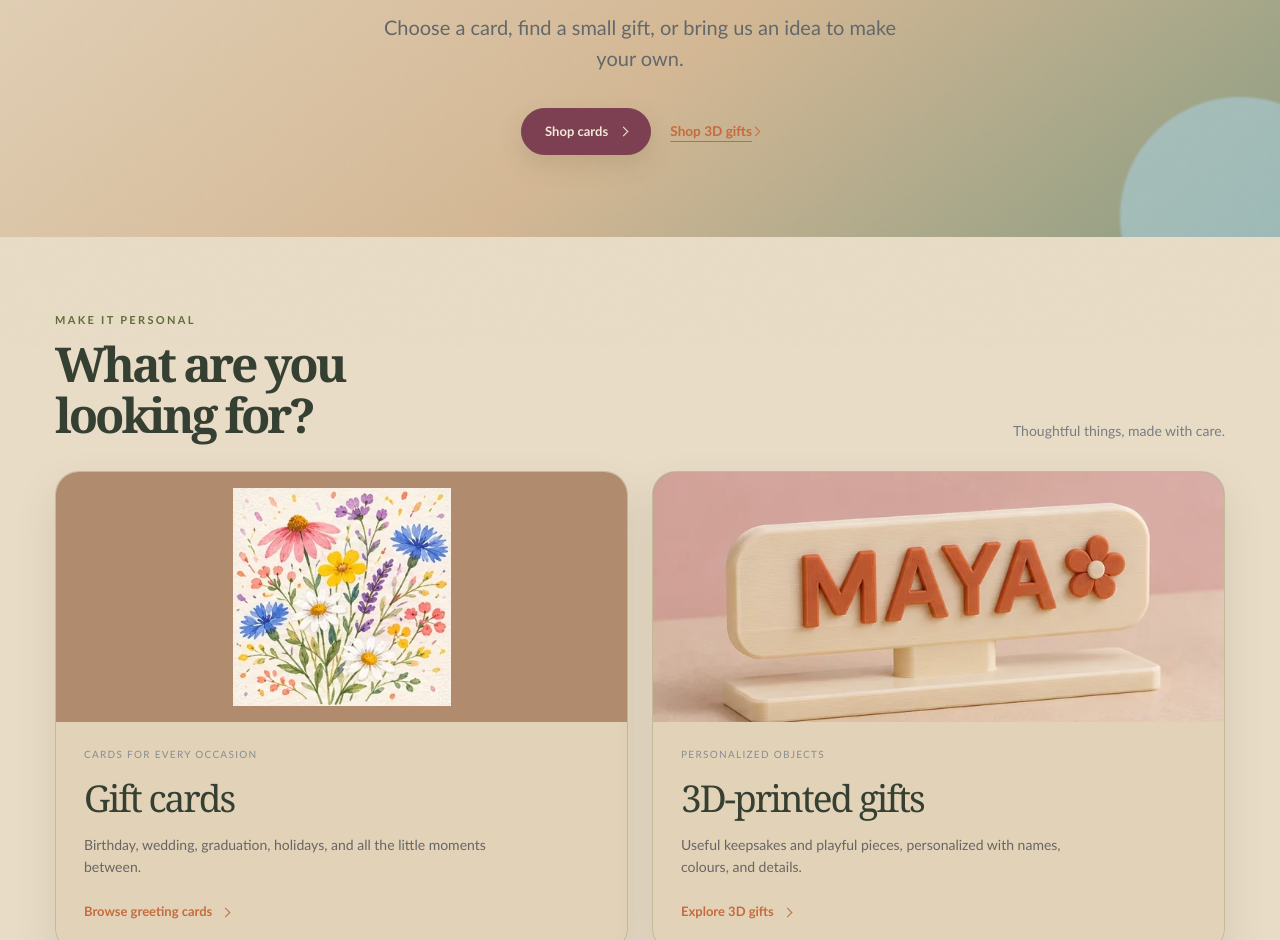
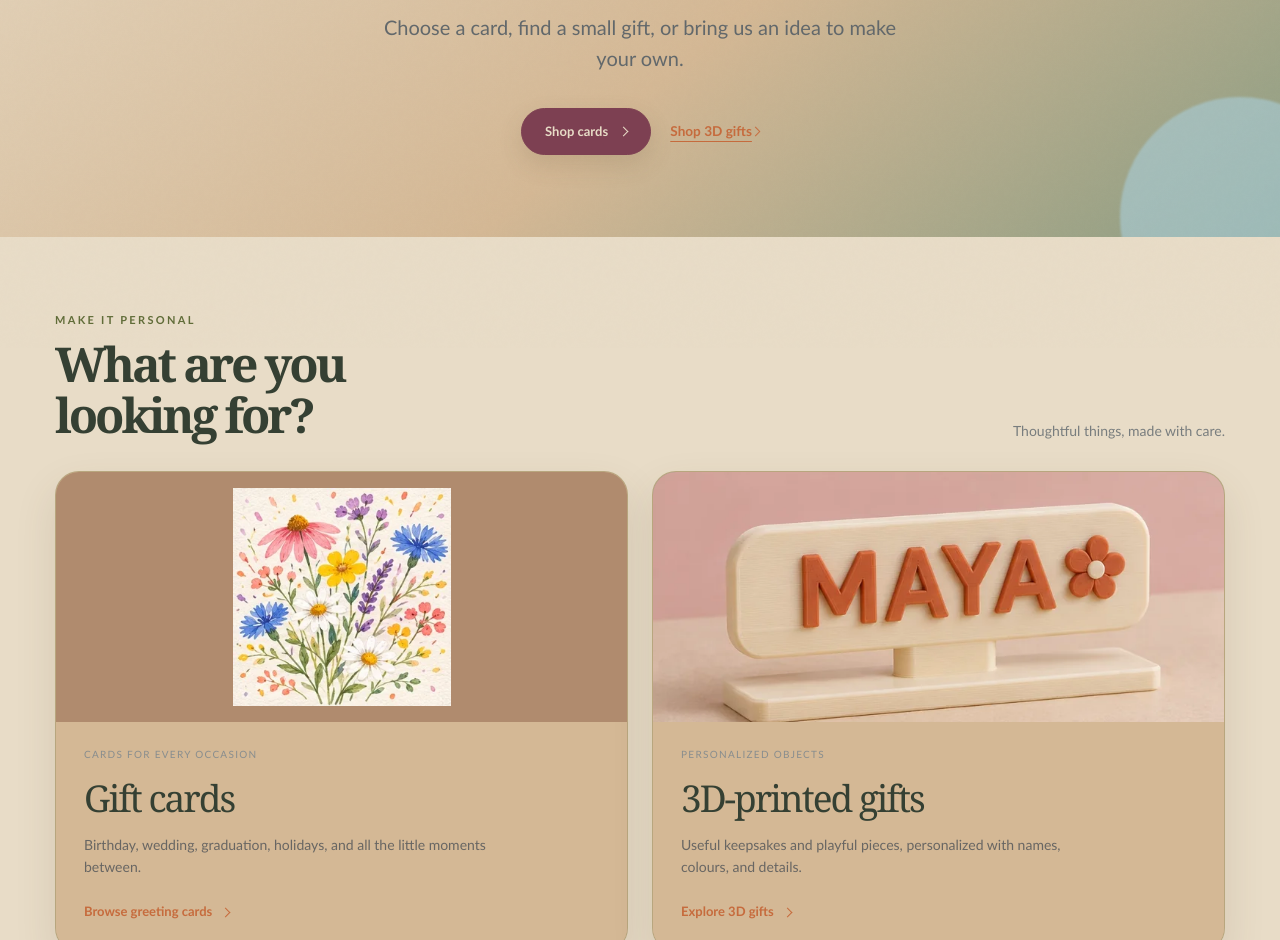
Before and after one commit to humzam241241/AH-Labs-Inc, a Next.js app: page /gifts in a window 1280 px wide. Shown: the part 452-1392 px from the top of the page. Built offline with nearby package versions, Linux system fonts and the light colour scheme.

Commit message:
Keep the Organic palette on elevated surfaces

```diff
--- a/app/globals.css
+++ b/app/globals.css
@@ -223,7 +223,7 @@ a{color:inherit}
 .desktop-nav a{color:#59634f}
 .desktop-nav a:hover,.desktop-nav a.active{color:var(--organic-terracotta)}
 .eyebrow{color:var(--organic-moss)}
-.round-button{background:var(--organic-terracotta);border-color:var(--organic-terracotta);color:#F3E9D8;box-shadow:0 10px 24px rgba(96,78,53,.16);transition:transform .35s ease,background .35s ease,box-shadow .35s ease}
+.round-button{background:var(--organic-terracotta);border-color:var(--organic-terracotta);color:var(--organic-sand);box-shadow:0 10px 24px rgba(96,78,53,.16);transition:transform .35s ease,background .35s ease,box-shadow .35s ease}
 .round-button:hover{background:var(--organic-moss);border-color:var(--organic-moss);box-shadow:0 14px 28px rgba(96,108,56,.2)}
 .round-button.light{background:var(--organic-sand);border-color:var(--organic-sand);color:var(--organic-ink)}
 .home-hero{background:radial-gradient(circle at 50% 40%,rgba(176,139,110,.22),transparent 48%),var(--organic-sand)}
@@ -243,12 +243,12 @@ a{color:inherit}
 .gifts-hero h1,.card-gallery-hero h1{color:var(--organic-ink)}
 .shop-quick-links{display:flex;align-items:center;justify-content:center;gap:1.2rem;flex-wrap:wrap;margin-top:1.6rem}
 .shop-quick-links .text-action{border:0;padding:0}
-.gift-choice-card,.printed-product-card,.category-card,.card-design-item{border-color:rgba(96,108,56,.24);border-radius:24px;background:#E2D2B8;box-shadow:0 18px 40px rgba(85,67,45,.13)}
+.gift-choice-card,.printed-product-card,.category-card,.card-design-item{border-color:rgba(96,108,56,.24);border-radius:24px;background:var(--organic-oat);box-shadow:0 18px 40px rgba(85,67,45,.13)}
 .gift-choice-card:hover,.printed-product-card:hover,.card-design-item:hover{box-shadow:0 24px 55px rgba(85,67,45,.18)}
 .gift-choice-card .shop-card-art,.printed-product-image,.card-artwork,.category-image{background:var(--organic-sage)}
 .choice-cards .shop-card-art{background:var(--organic-clay)}
 .choice-printed .shop-card-art{background:var(--organic-sage)}
-.gift-choice-card>div:last-child,.printed-product-copy,.card-design-caption{background:#E2D2B8}
+.gift-choice-card>div:last-child,.printed-product-copy,.card-design-caption{background:var(--organic-oat)}
 .choice-link,.category-view,.card-view-action{color:var(--organic-terracotta)}
 .shop-custom,.card-gallery-custom,.printed-custom-band{background:var(--organic-clay);color:var(--organic-ink)}
 .shop-custom h2,.card-gallery-custom h2,.printed-custom-grid h2{color:var(--organic-ink)}
@@ -257,7 +257,7 @@ a{color:inherit}
 .card-detail-page,.request-page,.delivery-page,.payment-page,.account-page,.inquiry-page{background:var(--organic-surface)}
 .card-detail-art,.card-feature-image,.card-custom-art{border-color:rgba(96,108,56,.24);border-radius:24px;background:var(--organic-sage);box-shadow:0 22px 48px rgba(85,67,45,.14)}
 .card-reference,.request-summary,.booking-details{border-color:rgba(96,108,56,.3)}
-.product-order-form,.request-form,.delivery-card,.payment-summary,.payment-instructions,.payment-confirmation,.payment-empty,.inquiry-page .rule-box,.account-auth-card{border-color:rgba(96,108,56,.25);border-radius:24px;background:#E2D2B8;box-shadow:0 20px 50px rgba(85,67,45,.12)}
+.product-order-form,.request-form,.delivery-card,.payment-summary,.payment-instructions,.payment-confirmation,.payment-empty,.inquiry-page .rule-box,.account-auth-card{border-color:rgba(96,108,56,.25);border-radius:24px;background:var(--organic-oat);box-shadow:0 20px 50px rgba(85,67,45,.12)}
 .product-order-form fieldset,.fulfillment-panel{border-color:rgba(96,108,56,.25);border-radius:18px;background:var(--organic-sand)}
 .radio-option,.fulfillment-option{border-color:rgba(96,108,56,.28);border-radius:16px;background:rgba(232,220,199,.7)}
 .radio-option:has(input:checked),.fulfillment-option.selected{border-color:var(--organic-terracotta);background:rgba(198,107,61,.12)}
@@ -270,7 +270,7 @@ a{color:inherit}
 .travel-summary{background:rgba(139,157,131,.28)}
 .slot-option span{border-color:rgba(96,108,56,.32);background:var(--organic-sand)}
 .slot-option:hover span,.slot-option.selected span{border-color:var(--organic-moss);background:var(--organic-sage);color:var(--organic-ink)}
-.account-config-state{background:#E2D2B8;border-color:rgba(96,108,56,.25);border-radius:24px}
+.account-config-state{background:var(--organic-oat);border-color:rgba(96,108,56,.25);border-radius:24px}
 .inquiry-page .button-primary{background:var(--organic-terracotta);border-color:var(--organic-terracotta)}
 .inquiry-links a,.text-action{color:var(--organic-terracotta);border-color:rgba(96,108,56,.3)}
 .inquiry-prompt,.inquiry-steps{border-color:rgba(96,108,56,.3)}
```
